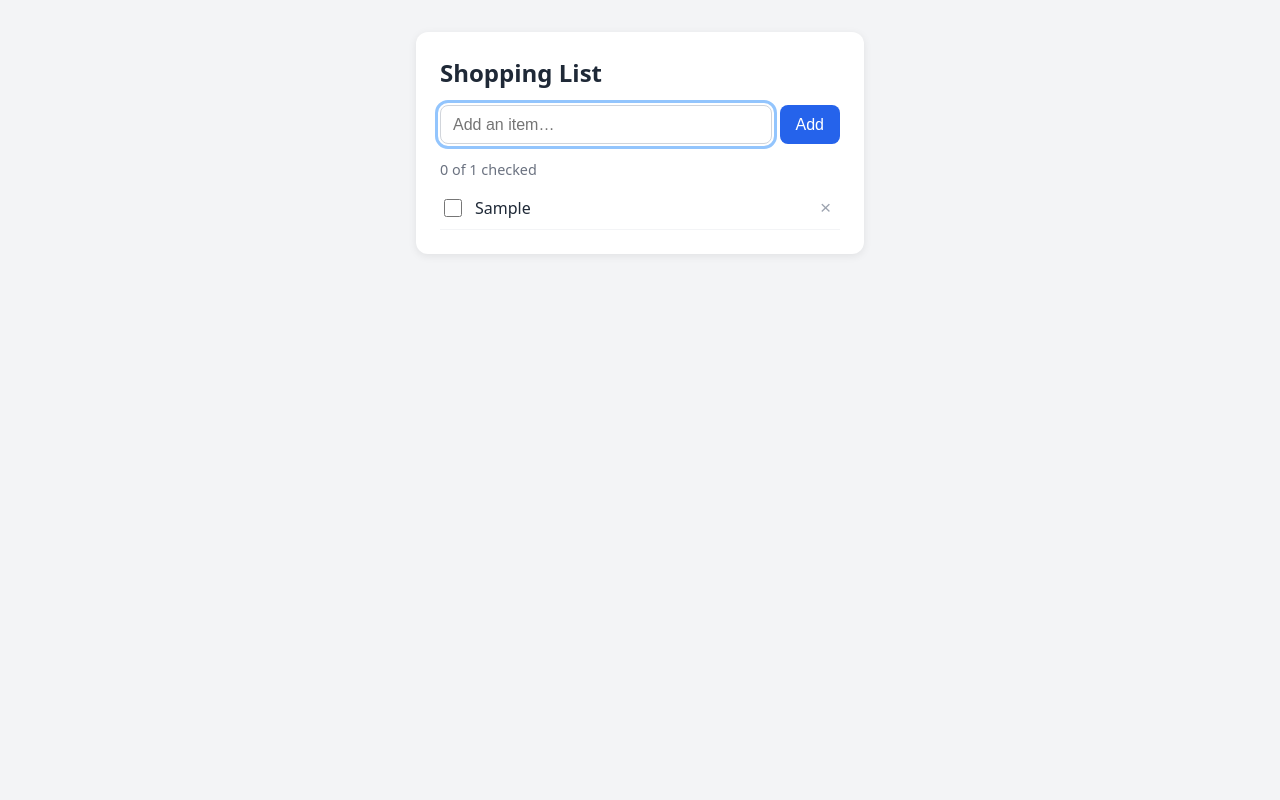
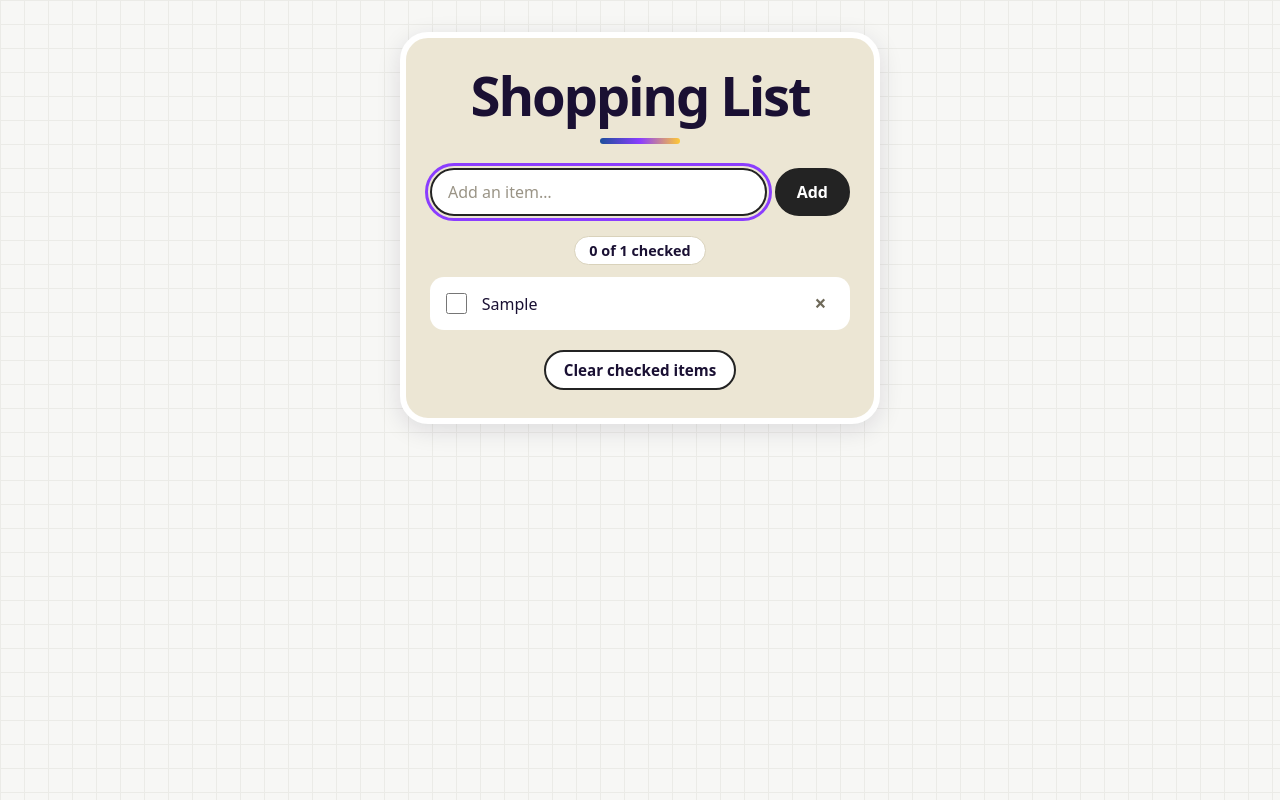
Before and after one commit to mildaprn/shopping-list, a plain HTML site: page index.html in a window 1280 px wide. Both pictures are taken after typing "Sample" into the empty fields and a click on the button "Add". Drawn offline with Linux system fonts and the light colour scheme.

Commit message:
Restyle page with cream card, pill buttons and bold title
Co-Authored-By: Claude Sonnet 5.5 <noreply@anthropic.com>

```diff
--- a/style.css
+++ b/style.css
@@ -1,3 +1,15 @@
+:root {
+  --ink: #1a1033;
+  --cream: #ece6d4;
+  --cream-dark: #d9d2bb;
+  --page: #f7f7f5;
+  --pill: #232323;
+  --purple: #8b3dff;
+  --yellow: #ffc933;
+  --blue: #1d4f9c;
+  --muted: #6f6a5a;
+}
+
 * { box-sizing: border-box; }
 
 body {
@@ -7,77 +19,126 @@ body {
   justify-content: center;
   align-items: flex-start;
   padding: 2rem 1rem;
-  font-family: system-ui, -apple-system, "Segoe UI", sans-serif;
-  background: #f3f4f6;
-  color: #1f2937;
+  font-family: system-ui, -apple-system, "Segoe UI", Helvetica, Arial, sans-serif;
+  color: var(--ink);
+  background-color: var(--page);
+  background-image:
+    linear-gradient(#ebebe7 1px, transparent 1px),
+    linear-gradient(90deg, #ebebe7 1px, transparent 1px);
+  background-size: 24px 24px;
 }
 
 .card {
   width: 100%;
-  max-width: 28rem;
-  background: #fff;
-  padding: 1.5rem;
-  border-radius: 12px;
-  box-shadow: 0 2px 8px rgba(0, 0, 0, 0.08);
+  max-width: 30rem;
+  padding: 2rem 1.5rem 1.75rem;
+  background: var(--cream);
+  border: 6px solid #fff;
+  border-radius: 28px;
+  box-shadow: 0 6px 24px rgba(26, 16, 51, 0.12);
 }
 
-h1 { margin: 0 0 1rem; font-size: 1.5rem; }
+h1 {
+  margin: 0 0 1.5rem;
+  font-size: clamp(2.4rem, 11vw, 3.4rem);
+  font-weight: 800;
+  line-height: 0.95;
+  letter-spacing: -0.04em;
+  text-align: center;
+}
+
+h1::after {
+  content: "";
+  display: block;
+  width: 5rem;
+  height: 6px;
+  margin: 1rem auto 0;
+  border-radius: 3px;
+  background: linear-gradient(90deg, var(--blue), var(--purple), var(--yellow));
+}
 
 #add-form { display: flex; gap: 0.5rem; }
 
 input[type="text"] {
   flex: 1;
-  padding: 0.6rem 0.75rem;
-  font-size: 1rem;
-  border: 1px solid #d1d5db;
-  border-radius: 8px;
+  min-width: 0;
+  padding: 0.7rem 1rem;
+  font: inherit;
+  color: var(--ink);
+  background: #fff;
+  border: 2px solid var(--pill);
+  border-radius: 999px;
 }
+input[type="text"]::placeholder { color: #9a9486; }
 
 button {
-  padding: 0.6rem 1rem;
-  font-size: 1rem;
-  border: none;
-  border-radius: 8px;
-  background: #2563eb;
+  padding: 0.7rem 1.25rem;
+  font: inherit;
+  font-weight: 600;
   color: #fff;
+  background: var(--pill);
+  border: 2px solid var(--pill);
+  border-radius: 999px;
   cursor: pointer;
 }
-button:hover { background: #1d4ed8; }
+button:hover { background: #000; }
 
 button.secondary {
-  margin-top: 1rem;
-  background: #e5e7eb;
-  color: #1f2937;
+  display: block;
+  margin: 1.25rem auto 0;
+  padding: 0.5rem 1.1rem;
+  font-size: 0.95rem;
+  color: var(--ink);
+  background: #fff;
+  border-color: var(--pill);
 }
-button.secondary:hover { background: #d1d5db; }
+button.secondary:hover { background: var(--cream-dark); }
 
-:focus-visible { outline: 3px solid #93c5fd; outline-offset: 2px; }
+:focus-visible { outline: 3px solid var(--purple); outline-offset: 2px; }
 
-.summary { margin: 1rem 0 0.5rem; font-size: 0.9rem; color: #6b7280; }
-.empty { color: #6b7280; text-align: center; }
+.summary {
+  width: fit-content;
+  margin: 1.25rem auto 0.75rem;
+  padding: 0.25rem 0.9rem;
+  font-size: 0.9rem;
+  font-weight: 600;
+  background: #fff;
+  border: 1px solid var(--cream-dark);
+  border-radius: 999px;
+}
+.summary:empty { display: none; }
+
+.empty { margin: 1.5rem 0 0; color: var(--muted); text-align: center; }
 
 ul { list-style: none; margin: 0; padding: 0; }
 
 li {
   display: flex;
   align-items: center;
-  gap: 0.6rem;
-  padding: 0.5rem 0;
-  border-bottom: 1px solid #f3f4f6;
+  gap: 0.75rem;
+  margin-top: 0.5rem;
+  padding: 0.6rem 0.75rem;
+  background: #fff;
+  border-radius: 14px;
 }
 
-li input[type="checkbox"] { width: 1.15rem; height: 1.15rem; }
-li label { flex: 1; word-break: break-word; cursor: pointer; }
-li.done label { text-decoration: line-through; color: #9ca3af; }
+li input[type="checkbox"] {
+  width: 1.3rem;
+  height: 1.3rem;
+  accent-color: var(--purple);
+}
+li label { flex: 1; font-weight: 500; word-break: break-word; cursor: pointer; }
+li.done label { text-decoration: line-through; color: #a39d8c; }
 
 li button.delete {
-  padding: 0.2rem 0.55rem;
+  padding: 0.15rem 0.6rem;
+  font-size: 1.3rem;
+  line-height: 1.2;
+  color: var(--muted);
   background: transparent;
-  color: #9ca3af;
-  font-size: 1.2rem;
-  line-height: 1;
+  border-color: transparent;
 }
-li button.delete:hover { background: #fee2e2; color: #b91c1c; }
+li button.delete:hover { background: #fde2e2; color: #b91c1c; }
 
 .visually-hidden {
   position: absolute;
```
